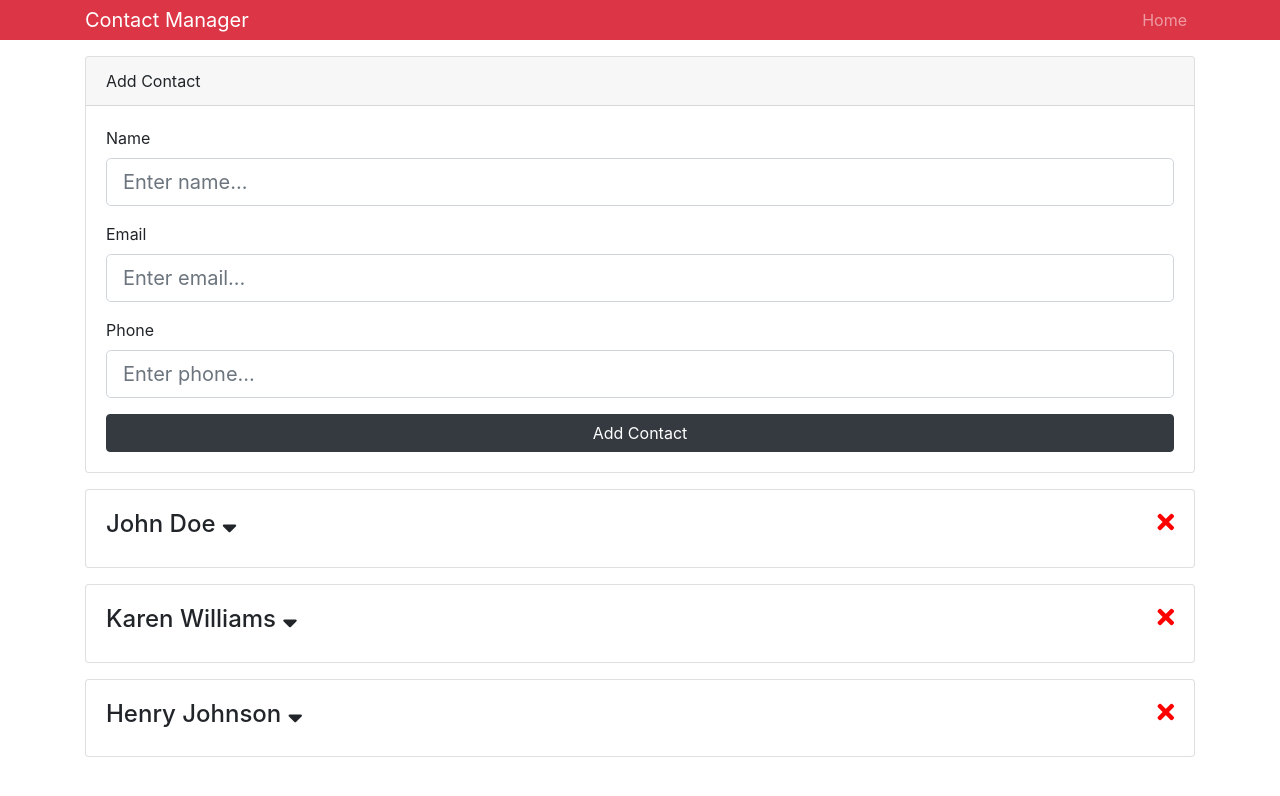
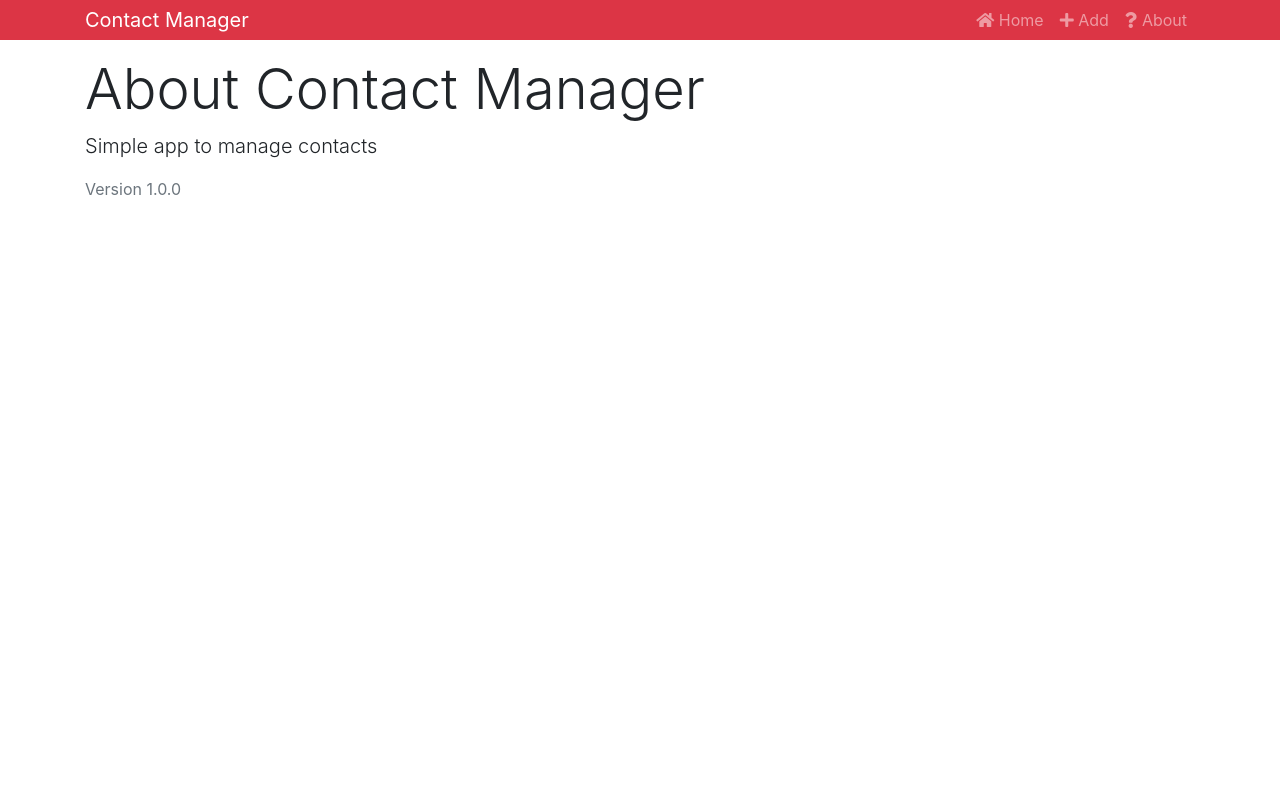
Before and after one commit to edspeedy/contactmanager, a React (Create React App) app: page /about in a window 1280 px wide. Shown: the top 796 px of the page. Built offline with nearby package versions, Linux system fonts and the light colour scheme.

Commit message:
Installation de react-router-dom et mise en place du routage et des liens + page 404

```diff
--- a/package.json
+++ b/package.json
@@ -6,6 +6,7 @@
     "classnames": "^2.2.6",
     "react": "^16.5.2",
     "react-dom": "^16.5.2",
+    "react-router-dom": "^4.3.1",
     "react-scripts": "1.1.5",
     "uuid": "^3.3.2"
   },
--- a/src/App.js
+++ b/src/App.js
@@ -1,7 +1,10 @@
 import React, { Component } from "react";
+import { BrowserRouter as Router, Route, Switch } from "react-router-dom";
 import Contacts from "./components/contacts/Contacts";
+import AddContact from "./components/contacts/AddContact";
 import Header from "./components/layout/Header";
-import AddContact from "./components/contacts/AddContact";
+import About from "./components/pages/About";
+import NotFound from "./components/pages/NotFound";
 
 import { Provider } from "./context";
 
@@ -11,13 +14,19 @@
   render() {
     return (
       <Provider>
-        <div className="App">
-          <Header branding="Contact Manager" />
-          <div className="container">
-            <AddContact />
-            <Contacts />
+        <Router>
+          <div className="App">
+            <Header branding="Contact Manager" />
+            <div className="container">
+              <Switch>
+                <Route exact path="/" component={Contacts} />
+                <Route exact path="/contact/add" component={AddContact} />
+                <Route exact path="/about" component={About} />
+                <Route component={NotFound} />
+              </Switch>
+            </div>
           </div>
-        </div>
+        </Router>
       </Provider>
     );
   }
--- a/src/components/contacts/AddContact.js
+++ b/src/components/contacts/AddContact.js
@@ -42,6 +42,8 @@
 
     // Clear state
     this.setState({ name: "", email: "", phone: "", errors: {} });
+
+    this.props.history.push("/");
   };
 
   render() {
--- a/src/components/contacts/Contacts.js
+++ b/src/components/contacts/Contacts.js
@@ -10,6 +10,9 @@
           const { contacts } = value; // Destructuring
           return (
             <React.Fragment>
+              <h1 className="display-4 mb-3">
+                <span className="text-danger">Contact</span> List
+              </h1>
               {contacts.map(contact => (
                 <Contact key={contact.id} contact={contact} />
               ))}
--- a/src/components/layout/Header.js
+++ b/src/components/layout/Header.js
@@ -1,7 +1,8 @@
-import React from 'react';
-import PropTypes from 'prop-types';
+import React from "react";
+import PropTypes from "prop-types";
+import { Link } from "react-router-dom";
 
-const Header = (props) => {
+const Header = props => {
   const { branding } = props;
   return (
     <nav className="navbar navbar-expand-sm navbar-dark bg-danger mb-3 py-0">
@@ -12,7 +13,19 @@
         <div>
           <ul className="navbar-nav mr-auto">
             <li className="nav-item">
-              <a href="/" className="nav-link">Home</a>
+              <Link to="/" className="nav-link">
+                <i className="fas fa-home" /> Home
+              </Link>
+            </li>
+            <li className="nav-item">
+              <Link to="/contact/add" className="nav-link">
+                <i className="fas fa-plus" /> Add
+              </Link>
+            </li>
+            <li className="nav-item">
+              <Link to="/about" className="nav-link">
+                <i className="fas fa-question" /> About
+              </Link>
             </li>
           </ul>
         </div>
@@ -23,7 +36,7 @@
 };
 
 Header.defaultProps = {
-  branding: 'My App'
+  branding: "My App"
 };
 
 Header.propTypes = {
--- /dev/null
+++ b/src/components/pages/About.js
@@ -0,0 +1,13 @@
+import React from "react";
+
+const About = () => {
+  return (
+    <div>
+      <h1 className="display-4">About Contact Manager</h1>
+      <p className="lead">Simple app to manage contacts</p>
+      <p className="text-secondary">Version 1.0.0</p>
+    </div>
+  );
+};
+
+export default About;
--- /dev/null
+++ b/src/components/pages/NotFound.js
@@ -0,0 +1,14 @@
+import React from "react";
+
+const NotFound = () => {
+  return (
+    <div>
+      <h1 className="display-4">
+        <span className="text-danger">404</span> Page Not Found
+      </h1>
+      <p className="lead">Désolé, cette page n'existe pas !</p>
+    </div>
+  );
+};
+
+export default NotFound;
```
Also changed, not shown: 1 other file (tests, documents, lock files or other folders).
